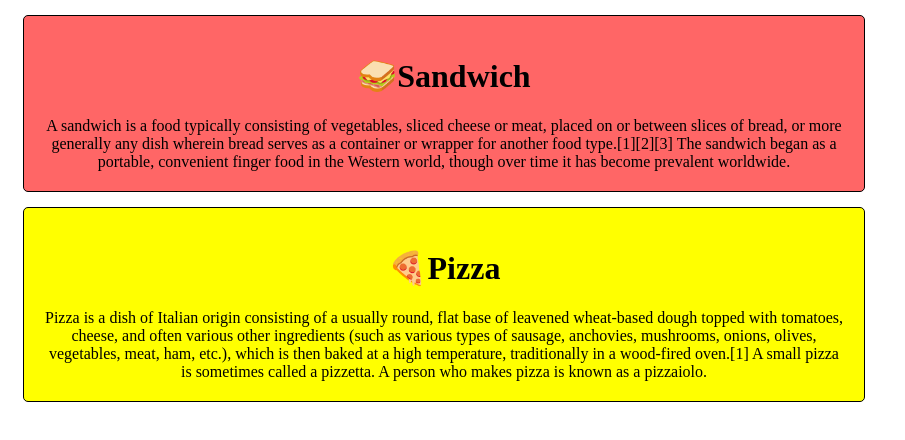
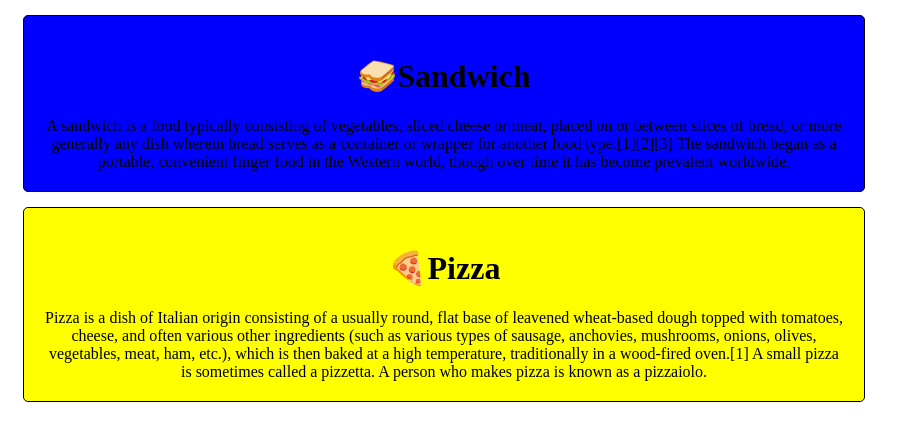
Before and after one commit to sakshishukla22/foodie-woodie, a plain HTML site: page index.html in a window 1280 px wide. Shown: the whole page, without its empty margins (0-905 px from the left). Drawn offline with Linux system fonts and the light colour scheme.

Commit message:
Initial change

```diff
--- a/index.html
+++ b/index.html
@@ -1,4 +1,4 @@
-<!DOCTYPE html>
+  <!DOCTYPE html>
 <html>
     <head>
         <title>Foodie Woodie</title>
@@ -12,7 +12,7 @@
 
             }
             .box-1{
-                background-color:#ff6666;
+                background-color:blue;
                 text-align: center;
             }
             .box-2{
```
